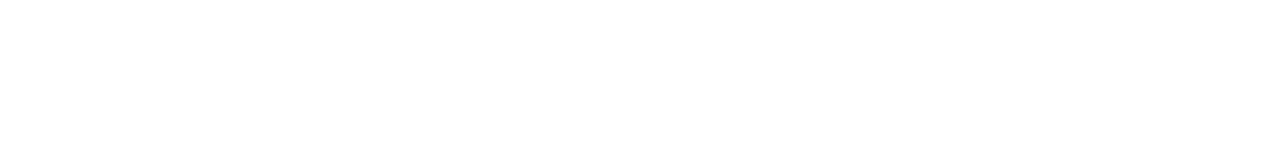
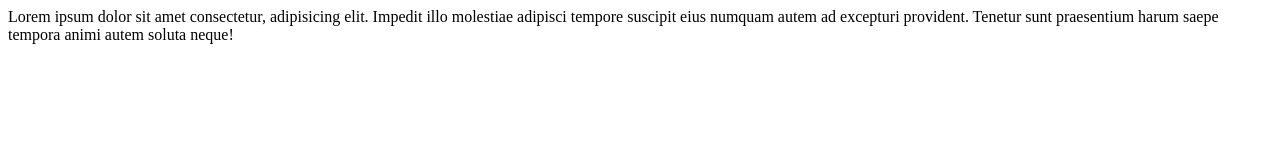
Before and after one commit to zaiyrbekov/19.11.2021, a plain HTML site: page index.html in a window 1280 px wide. Drawn offline with Linux system fonts and the light colour scheme.

Commit message:
added index.html file

```diff
--- a/index.html
+++ b/index.html
@@ -7,6 +7,7 @@
   <title>Document</title>
 </head>
 <body>
-  <article></article>
+  <article>Lorem ipsum dolor sit amet consectetur, adipisicing elit. Impedit illo molestiae adipisci tempore suscipit eius numquam autem ad excepturi provident. Tenetur sunt praesentium harum saepe tempora animi autem soluta neque!</article>
+
 </body>
 </html>
```
